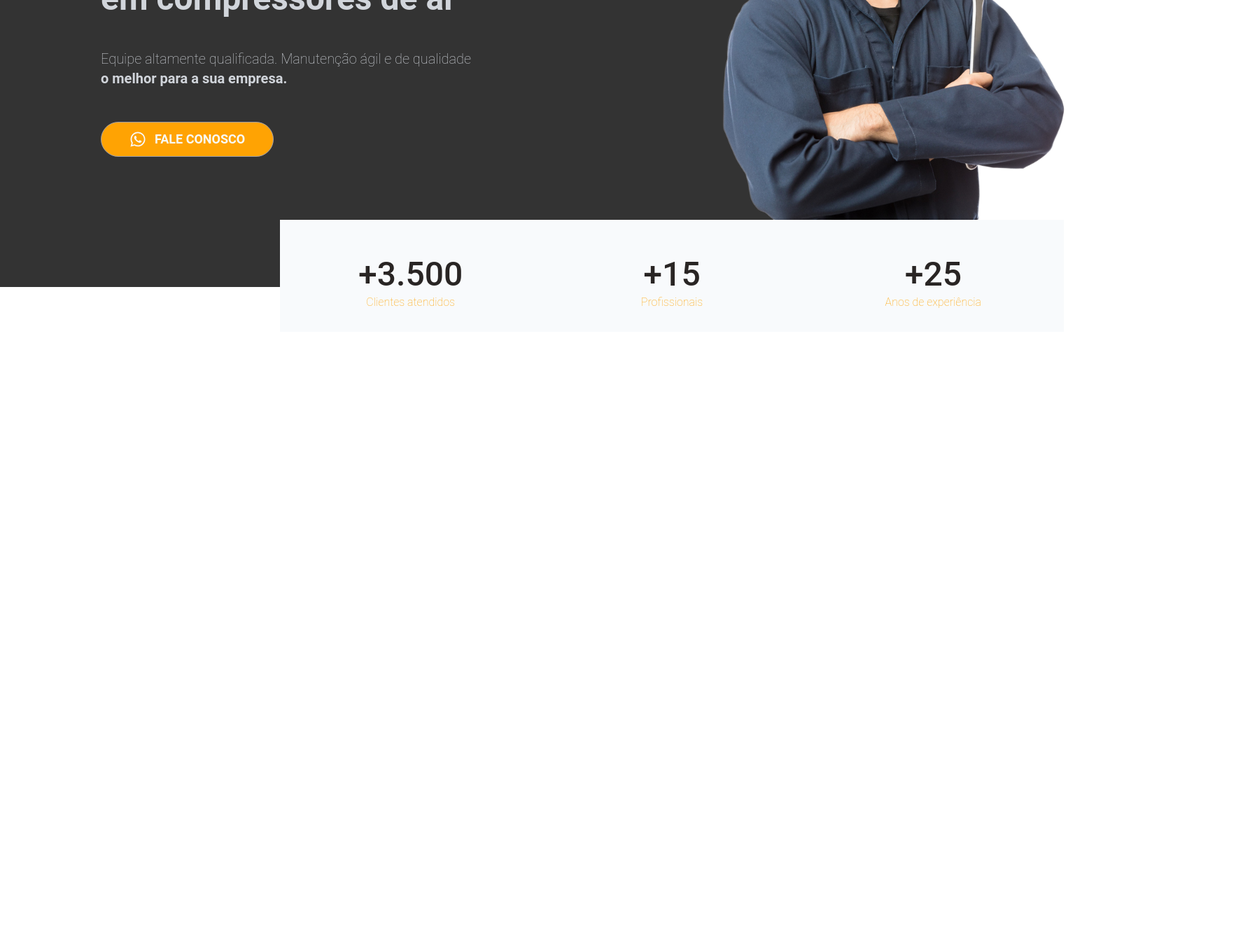
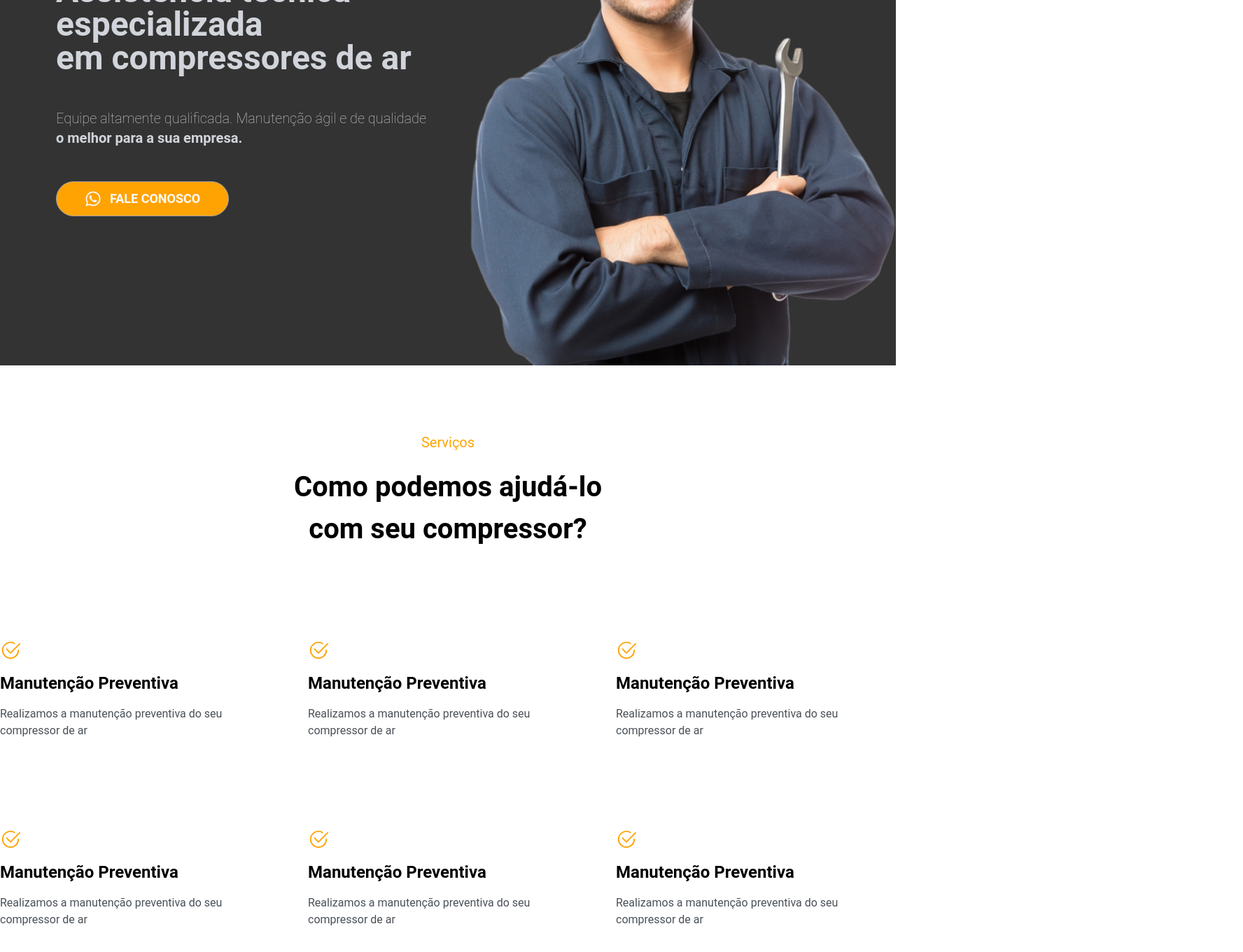
Before and after one commit to Gabriel-Passoss/rota-compressores, a React (Vite) app: page / in a window 1280 px wide. Shown: the part 406-1766 px from the top of the page at 70% size, 1776 px wide, since content can reach past the window. Before the commit the page ends 880 px from the top, so only its background shows below. Built offline with nearby package versions, Linux system fonts and the light colour scheme.

Commit message:
Added services section

```diff
--- a/package.json
+++ b/package.json
@@ -8,6 +8,7 @@
     "preview": "vite preview"
   },
   "dependencies": {
+    "bootstrap-icons": "^1.8.3",
     "react": "^18.0.0",
     "react-dom": "^18.0.0",
     "react-icons": "^4.4.0"
--- a/src/App.tsx
+++ b/src/App.tsx
@@ -1,11 +1,13 @@
 import { Header } from "./components/Header";
 import { Hero } from "./components/Hero";
+import { Services } from "./components/Services";
 
 export function App() {
   return (
     <>
-    <Header />
+    <Header/>
     <Hero />
+    <Services/>
     </>
   )
 }
--- a/src/components/Header/index.tsx
+++ b/src/components/Header/index.tsx
@@ -12,7 +12,7 @@ export function Header() {
           <a href="" className="mr-8 text-gray-400 hover:text-gray-200 transition-colors duration-500">Contato</a>
         </nav>
       </div>
-      <div className="mr-16 mt-4">
+      <div className="mr-16 mt-5">
         <button type="button" className="border-solid border border-zinc-400 rounded-[3rem] justify-items-center py-2.5 px-7 text-zinc-300 font-bold text-lg hover:text-zinc-100 hover:border-zinc-200 transition-colors duration-300">
         Fazer Orçamento
         </button>
--- a/src/components/Hero/index.tsx
+++ b/src/components/Hero/index.tsx
@@ -4,8 +4,8 @@ import { Numbers } from './numbers'
 export function Hero() {
   return (
     <>
-      <section className="h-[46rem] bg-[#333333] flex">
-        <div className="ml-36 mt-44 absolute">
+      <section className="h-[53rem] bg-[#333333] flex justify-around items-center">
+        <div className="ml-20">
           <p className="text-lg text-[#FFA303] font-semibold ">BOAS-VINDAS A ROTA COMPRESSORES 🛠️</p>
           <h2 className="mt-12 font-main text-5xl text-gray-300 font-semibold">Assistência técnica especializada <br/> em compressores de ar</h2>
           <p className="mt-12 font-main text-xl text-gray-300 font-thin">Equipe altamente qualificada. Manutenção ágil e de qualidade<br/></p>
@@ -16,14 +16,14 @@ export function Hero() {
           </button>
         </div>
         <div className="">
-          <img src="/images/hero.webp" alt="" className="ml-[50rem] w-[61rem] h-[40rem]"/>
+          <img src="/images/Background.png" alt="" className="h-[50rem] mt-[3rem] mr-32"/>
         </div>
       </section>
-      <div className="absolute mt-[-6rem] ml-[25rem] w-[70rem] h-[10rem] bg-slate-50 flex justify-center">
-        <Numbers number="+3.500" subTitle="Clientes atendidos"/>
+      {/* <div className="absolute mt-[-7rem] ml-[25rem] w-[70rem] h-[10rem] bg-slate-50 flex justify-center">
+        <Numbers number="+1.000" subTitle="Clientes atendidos"/>
         <Numbers number="+15" subTitle="Profissionais" />
         <Numbers number="+25" subTitle="Anos de experiência"/>
-      </div>
+      </div> */}
     </>
   )
 }
--- a/src/components/Hero/numbers.tsx
+++ b/src/components/Hero/numbers.tsx
@@ -3,11 +3,11 @@ interface Props {
   subTitle: string;
 }
 
-export function Numbers({ number, subTitle}: Props) {
+export function Numbers({ number, subTitle }: Props) {
   return (
-    <div className=" h-28 w-96 pt-4 mt-7 flex flex-col justify-center items-center ">
+    <div className=" h-28 w-96 pt-4 mt-7 flex flex-col justify-center items-center border-l-[1px] border-solid border-stone-900 rounded first:border-none">
       <h2 className="font-medium text-5xl text-stone-800">{number}</h2>
-      <p className="font-thin font-main text-[#FFA303] pt-1">{subTitle}</p>
+      <p className="font-thin font-main text-[#FFA303] pt-1 pl-[0.9rem]">{subTitle}</p>
     </div>
   )
 }
--- /dev/null
+++ b/src/components/Services/Elements.tsx
@@ -0,0 +1,16 @@
+import { BsCheck2Circle } from 'react-icons/bs'
+
+interface Content {
+  title: string;
+  description: string;
+}
+
+export function Elements ({ title, description }: Content) {
+  return (
+    <div className="m-auto">
+      <BsCheck2Circle size={30} color="#FFA303" className="mb-4"/>
+      <h2 className="text-2xl font-semibold mb-4">{title}</h2>
+      <p className="text-[#495057]">{description}</p>
+    </div>
+  )
+}
--- /dev/null
+++ b/src/components/Services/index.tsx
@@ -0,0 +1,39 @@
+import { Elements } from "./Elements";
+
+export function Services() {
+  return (
+    <div className="h-[53rem]">
+      <div className="flex flex-col items-center mt-24">
+        <p className="text-xl text-[#FFA303]">Serviços</p>
+        <strong className="text-[2.5rem] mt-5 ">Como podemos ajudá-lo</strong>
+        <strong className="text-[2.5rem]">com seu compressor?</strong>
+      </div>
+      <div className="grid grid-rows-2 grid-cols-3 gap-y-32 gap-x-10 mt-32">
+        <Elements
+          title="Manutenção Preventiva"
+          description="Realizamos a manutenção preventiva do seu compressor de ar"
+        />
+        <Elements
+          title="Manutenção Preventiva"
+          description="Realizamos a manutenção preventiva do seu compressor de ar"
+        />
+        <Elements
+          title="Manutenção Preventiva"
+          description="Realizamos a manutenção preventiva do seu compressor de ar"
+        />
+        <Elements
+          title="Manutenção Preventiva"
+          description="Realizamos a manutenção preventiva do seu compressor de ar "
+        />
+        <Elements
+          title="Manutenção Preventiva"
+          description="Realizamos a manutenção preventiva do seu compressor de ar"
+        />
+        <Elements
+          title="Manutenção Preventiva"
+          description="Realizamos a manutenção preventiva do seu compressor de ar"
+        />
+      </div>
+    </div>
+  )
+}
--- a/tailwind.config.js
+++ b/tailwind.config.js
@@ -1,9 +1,6 @@
 module.exports = {
   content: ["./src/**/*.tsx"],
   theme: {
-    color: {
-      'main': '#FFA303'
-    },
     borderRadius: {
       'button': '35rem'
     },
```
Also changed, not shown: public/images/Background.png (added), 1 other file (tests, documents, lock files or other folders).
